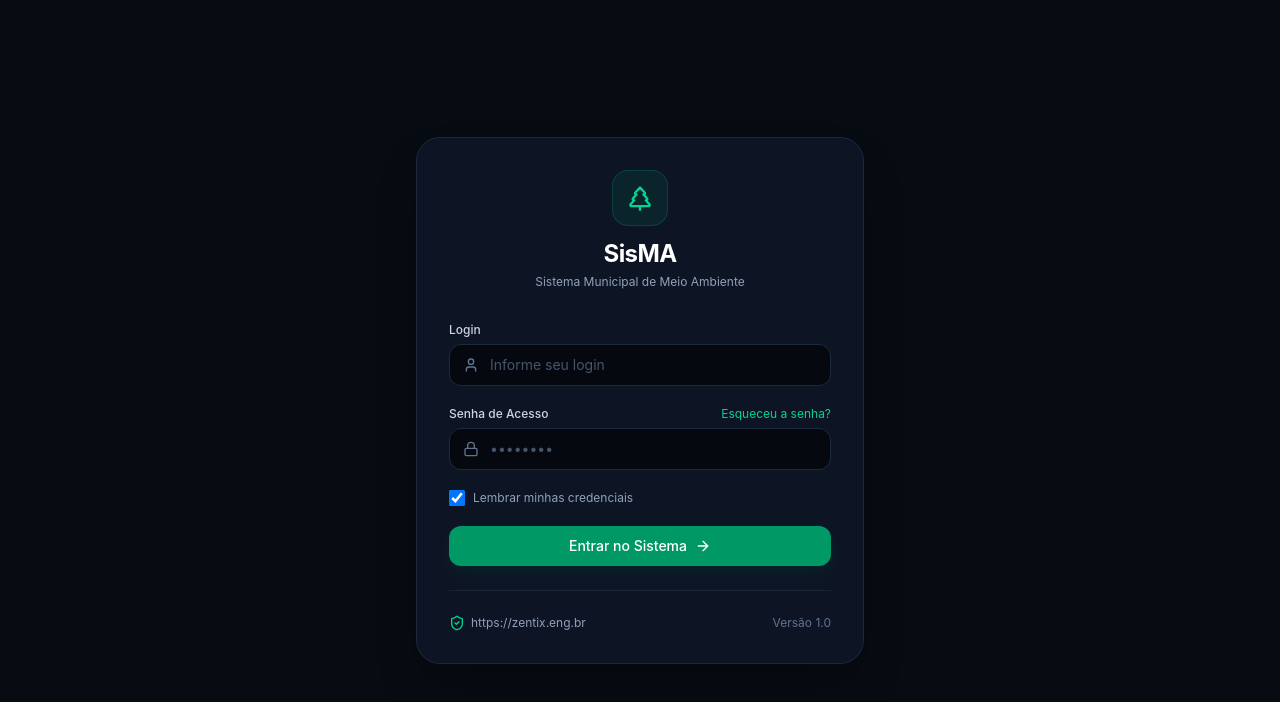
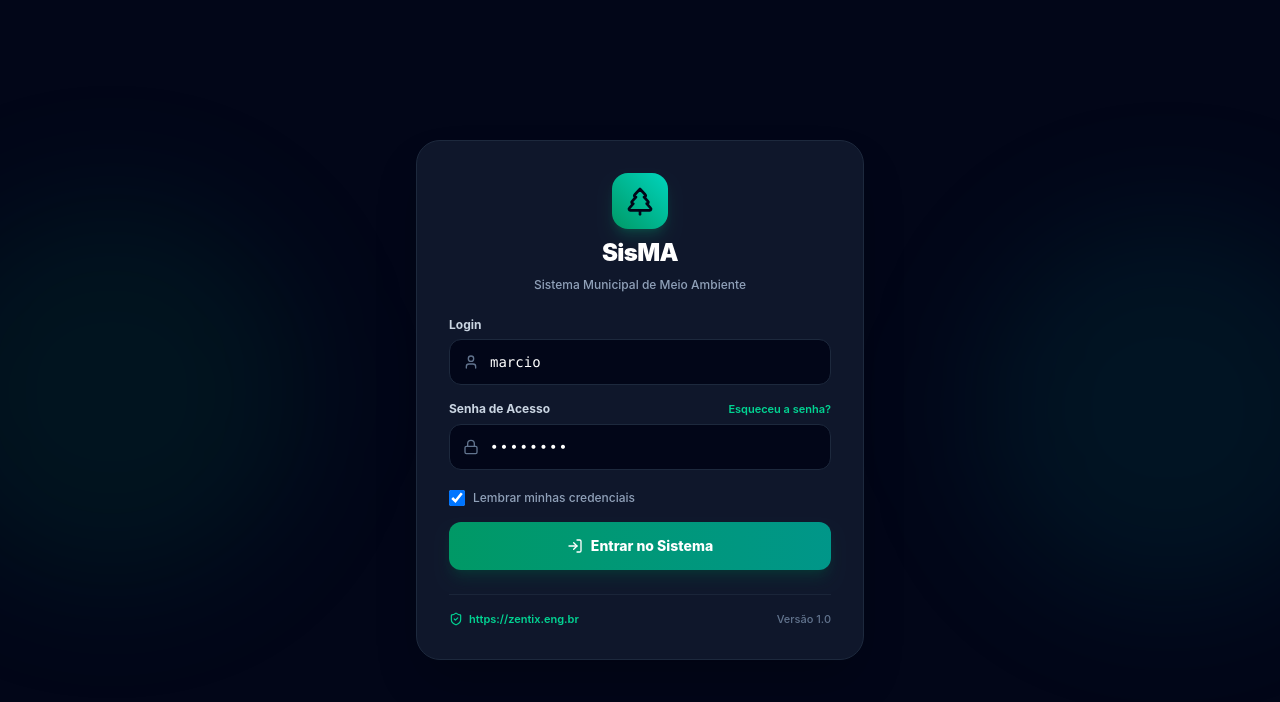
Before and after one commit to marcio-dev-fullstack/SysMA, a React (Vite) app: page / in a window 1280 px wide. Shown: the top 702 px of the page. Built offline with nearby package versions, Linux system fonts and the light colour scheme.

Commit message:
style: v28 atualiza textos da tela de login, link zentix.eng.br e versao 1.0

```diff
--- a/src/pages/Login.tsx
+++ b/src/pages/Login.tsx
@@ -1,130 +1,310 @@
 import React, { useState } from 'react';
-import { ShieldCheck, Lock, User, ArrowRight, TreePine } from 'lucide-react';
+import {
+  TreePine,
+  Lock,
+  User,
+  LogIn,
+  ShieldCheck,
+  AlertTriangle
+} from 'lucide-react';
+import { Usuario } from '../types';
 
 interface LoginProps {
-  onLoginSuccess?: (perfil: string) => void;
+  onLogin: (usuario: Usuario) => void;
+  diasLicenca: number;
+  setDiasLicenca?: (dias: number) => void;
+  chaveLicenca?: string;
+  setChaveLicenca?: (chave: string) => void;
 }
 
-export const Login: React.FC<LoginProps> = ({ onLoginSuccess }) => {
-  const [usuario, setUsuario] = useState('');
-  const [senha, setSenha] = useState('');
+export const LISTA_USUARIOS: Usuario[] = [
+  {
+    id: 'usr-adm-01',
+    nome: 'marcio',
+    email: 'cda.marcio@gmail.com',
+    cpf: 'marcio',
+    perfil: 'adm',
+    cargo: 'Administrador',
+    orgao: 'SEMMA',
+    avatar: 'M',
+    telefone_whatsapp: '+55 65 9231-2739',
+  },
+  {
+    id: 'usr-ana-01',
+    nome: 'ailton.bartolomeu',
+    email: 'cda.marcio@gmail.com',
+    cpf: 'ailton.bartolomeu',
+    perfil: 'analista',
+    cargo: 'Analista Ambiental Sênior',
+    orgao: 'Coordenadoria de Licenciamento',
+    avatar: 'A',
+    telefone_whatsapp: '+55 94 9113-9883',
+  },
+  {
+    id: 'usr-ana-02',
+    nome: 'fernanda.baccaro',
+    email: 'cda.marcio@gmail.com',
+    cpf: 'fernanda.baccaro',
+    perfil: 'analista',
+    cargo: 'Analista Ambiental Sênior',
+    orgao: 'Coordenadoria de Licenciamento',
+    avatar: 'F',
+    telefone_whatsapp: '+55 94 9305-1234',
+  },
+  {
+    id: 'usr-ana-03',
+    nome: 'flavio.watanabe',
+    email: 'cda.marcio@gmail.com',
+    cpf: 'flavio.watanabe',
+    perfil: 'analista',
+    cargo: 'Analista Ambiental Sênior',
+    orgao: 'Coordenadoria de Licenciamento',
+    avatar: 'F',
+    telefone_whatsapp: '+55 94 9182-8854',
+  },
+  {
+    id: 'usr-fisc-01',
+    nome: 'policia',
+    email: 'cda.marcio@gmail.com',
+    cpf: 'policia',
+    perfil: 'fiscal',
+    cargo: 'Fiscal Ambiental',
+    orgao: 'Divisão de Fiscalização',
+    avatar: 'P',
+    telefone_whatsapp: '+55 65 98888-1234',
+  },
+  {
+    id: 'usr-emp-01',
+    nome: 'zentix',
+    email: 'cda.marcio@gmail.com',
+    cpf: '12.345.678/0001-90',
+    perfil: 'empresario',
+    cargo: 'Requerente / Empresário',
+    orgao: 'zentix',
+    avatar: 'Z',
+    telefone_whatsapp: '+55 65 97777-5555',
+  },
+];
+
+export const Login: React.FC<LoginProps> = ({
+  onLogin,
+  diasLicenca
+}) => {
+  const [loginInput, setLoginInput] = useState('marcio');
+  const [senha, setSenha] = useState('12345678');
   const [lembrar, setLembrar] = useState(true);
-  const [carregando, setCarregando] = useState(false);
+  const [modalBloqueado, setModalBloqueado] = useState(false);
+  const [erroForm, setErroForm] = useState('');
 
-  const handleSubmit = (e: React.FormEvent) => {
+  const handleLoginInputChange = (e: React.ChangeEvent<HTMLInputElement>) => {
+    setLoginInput(e.target.value);
+    setErroForm('');
+  };
+
+  const handleSenhaChange = (e: React.ChangeEvent<HTMLInputElement>) => {
+    let value = e.target.value.replace(/[^a-zA-Z0-9]/g, '');
+    if (value.length > 8) value = value.slice(0, 8);
+    setSenha(value);
+    setErroForm('');
+  };
+
+  const handleEntrar = (e: React.FormEvent) => {
     e.preventDefault();
-    setCarregando(true);
 
-    setTimeout(() => {
-      setCarregando(false);
-      if (onLoginSuccess) {
-        onLoginSuccess('adm');
+    if (!loginInput.trim()) {
+      setErroForm('Por favor, informe o login.');
+      return;
     }
-    }, 800);
+
+    if (!senha) {
+      setErroForm('Por favor, informe a senha de acesso.');
+      return;
+    }
+
+    if (senha.length < 8) {
+      setErroForm('A senha deve conter exatamente 8 dígitos alfanuméricos.');
+      return;
+    }
+
+    // Busca usuário cadastrado por CPF/CNPJ ou Nome/Login
+    const termoLower = loginInput.trim().toLowerCase();
+    const cleanDigits = loginInput.replace(/\D/g, '');
+
+    let usuarioEncontrado = LISTA_USUARIOS.find((u) => {
+      const uCpfDigits = (u.cpf || '').replace(/\D/g, '');
+      const uNomeLower = u.nome.toLowerCase();
+      const uCpfLower = (u.cpf || '').toLowerCase();
+      return (
+        (cleanDigits && cleanDigits.length >= 8 && uCpfDigits.length >= 8 && uCpfDigits.includes(cleanDigits)) ||
+        uNomeLower === termoLower ||
+        uCpfLower === termoLower
+      );
+    });
+
+    if (!usuarioEncontrado) {
+      if (termoLower.includes('marcio') || termoLower.includes('márcio')) {
+        usuarioEncontrado = LISTA_USUARIOS.find((u) => u.perfil === 'adm' || u.nome.toLowerCase().includes('marcio'));
+      } else if (termoLower.includes('zentix')) {
+        usuarioEncontrado = LISTA_USUARIOS.find((u) => u.perfil === 'empresario' || u.nome.toLowerCase().includes('zentix'));
+      } else if (termoLower.includes('ailton')) {
+        usuarioEncontrado = LISTA_USUARIOS.find((u) => u.nome.includes('ailton'));
+      } else if (termoLower.includes('fernanda')) {
+        usuarioEncontrado = LISTA_USUARIOS.find((u) => u.nome.includes('fernanda'));
+      } else if (termoLower.includes('flavio') || termoLower.includes('flávio')) {
+        usuarioEncontrado = LISTA_USUARIOS.find((u) => u.nome.includes('flavio'));
+      } else if (termoLower.includes('policia') || termoLower.includes('polícia')) {
+        usuarioEncontrado = LISTA_USUARIOS.find((u) => u.perfil === 'fiscal');
+      } else if (termoLower.includes('empresa') || termoLower.includes('12.345')) {
+        usuarioEncontrado = LISTA_USUARIOS.find((u) => u.perfil === 'empresario');
+      } else {
+        usuarioEncontrado = LISTA_USUARIOS[0];
+      }
+    }
+
+    if (!usuarioEncontrado) {
+      usuarioEncontrado = LISTA_USUARIOS[0];
+    }
+
+    // Regra de Bloqueio no Dia 0 para não-ADM
+    if (diasLicenca <= 0 && usuarioEncontrado.perfil !== 'adm') {
+      setModalBloqueado(true);
+      return;
+    }
+
+    onLogin(usuarioEncontrado);
   };
 
   return (
-    <div className="min-h-screen bg-[#070b12] flex items-center justify-center p-4 font-sans text-slate-100">
-      <div className="w-full max-w-md bg-[#0d1424] border border-slate-800 rounded-3xl p-8 shadow-2xl relative overflow-hidden">
-        {/* Logo e Título */}
-        <div className="text-center mb-8">
-          <div className="inline-flex items-center justify-center w-14 h-14 bg-emerald-500/10 border border-emerald-500/20 text-emerald-400 rounded-2xl mb-3 shadow-inner">
-            <TreePine className="w-7 h-7" />
+    <div className="min-h-screen bg-slate-950 flex flex-col justify-center items-center p-4 relative overflow-hidden font-sans">
+      {/* Elementos de fundo com efeito blur */}
+      <div className="absolute top-1/4 -left-20 w-96 h-96 bg-emerald-600/10 rounded-full blur-3xl pointer-events-none"></div>
+      <div className="absolute bottom-1/4 -right-20 w-96 h-96 bg-teal-600/10 rounded-full blur-3xl pointer-events-none"></div>
+
+      {/* Card Principal de Login */}
+      <div className="w-full max-w-md bg-slate-900 border border-slate-800 rounded-3xl p-8 shadow-2xl relative z-10 space-y-6">
+
+        {/* Cabeçalho da Marca */}
+        <div className="text-center space-y-2">
+          <div className="inline-flex items-center justify-center w-14 h-14 rounded-2xl bg-gradient-to-tr from-emerald-600 to-teal-400 text-slate-950 font-black shadow-lg shadow-emerald-500/20 mb-2">
+            <TreePine className="w-8 h-8" />
           </div>
-          <h1 className="text-2xl font-bold tracking-tight text-white">SisMA</h1>
-          <p className="text-xs text-slate-400 mt-1">Sistema Municipal de Meio Ambiente</p>
+          <h1 className="text-2xl font-black text-white tracking-tight">SisMA</h1>
+          <p className="text-xs text-slate-400 font-medium">
+            Sistema Municipal de Meio Ambiente
+          </p>
         </div>
 
-        {/* Formulário de Login */}
-        <form onSubmit={handleSubmit} className="space-y-5">
+        {/* Formulário de Login (CPF e Senha) */}
+        <form onSubmit={handleEntrar} className="space-y-4">
+
+          {erroForm && (
+            <div className="p-3 bg-rose-500/10 border border-rose-500/30 rounded-xl text-rose-400 text-xs font-semibold flex items-center gap-2">
+              <AlertTriangle className="w-4 h-4 shrink-0" />
+              <span>{erroForm}</span>
+            </div>
+          )}
+
           {/* Campo Login */}
-          <div>
-            <label className="block text-xs font-medium text-slate-300 mb-1.5">
+          <div className="space-y-1.5">
+            <label className="block text-xs font-bold text-slate-300">
               Login
             </label>
             <div className="relative">
-              <User className="w-4 h-4 text-slate-500 absolute left-3.5 top-1/2 -translate-y-1/2" />
+              <div className="absolute inset-y-0 left-0 pl-3.5 flex items-center pointer-events-none text-slate-500">
+                <User className="w-4 h-4" />
+              </div>
               <input
                 type="text"
+                value={loginInput}
+                onChange={handleLoginInputChange}
+                placeholder="marcio, zentix, policia ou ailton.bartolomeu"
+                className="w-full pl-10 pr-4 py-3 bg-slate-950 border border-slate-800 focus:border-emerald-500 rounded-xl text-sm font-medium text-white placeholder-slate-600 focus:outline-none transition-all font-mono"
                 required
-                value={usuario}
-                onChange={(e) => setUsuario(e.target.value)}
-                placeholder="Informe seu login"
-                className="w-full bg-[#05080f] border border-slate-800 rounded-xl pl-10 pr-4 py-2.5 text-sm text-slate-100 placeholder-slate-600 focus:outline-none focus:border-emerald-500 focus:ring-1 focus:ring-emerald-500 transition-all"
               />
             </div>
           </div>
 
           {/* Campo Senha */}
-          <div>
-            <div className="flex items-center justify-between mb-1.5">
-              <label className="block text-xs font-medium text-slate-300">
+          <div className="space-y-1.5">
+            <div className="flex items-center justify-between">
+              <label className="block text-xs font-bold text-slate-300">
                 Senha de Acesso
               </label>
-              <a href="#esqueceu" className="text-xs text-emerald-400 hover:underline">
+              <a href="#esqueci" onClick={(e) => { e.preventDefault(); alert('Contate o Administrador marcio (+55 65 9231-2739) para redefinir sua senha.'); }} className="text-[11px] font-semibold text-emerald-400 hover:text-emerald-300 transition-colors">
                 Esqueceu a senha?
               </a>
             </div>
             <div className="relative">
-              <Lock className="w-4 h-4 text-slate-500 absolute left-3.5 top-1/2 -translate-y-1/2" />
+              <div className="absolute inset-y-0 left-0 pl-3.5 flex items-center pointer-events-none text-slate-500">
+                <Lock className="w-4 h-4" />
+              </div>
               <input
                 type="password"
+                value={senha}
+                onChange={handleSenhaChange}
+                placeholder="••••••••"
+                maxLength={8}
+                className="w-full pl-10 pr-4 py-3 bg-slate-950 border border-slate-800 focus:border-emerald-500 rounded-xl text-sm font-medium text-white placeholder-slate-600 focus:outline-none transition-all font-mono tracking-widest"
                 required
-                value={senha}
-                onChange={(e) => setSenha(e.target.value)}
-                placeholder="••••••••"
-                className="w-full bg-[#05080f] border border-slate-800 rounded-xl pl-10 pr-4 py-2.5 text-sm text-slate-100 placeholder-slate-600 focus:outline-none focus:border-emerald-500 focus:ring-1 focus:ring-emerald-500 transition-all"
               />
             </div>
           </div>
 
-          {/* Opção Lembrar */}
-          <div className="flex items-center gap-2">
+          {/* Lembrar Acesso */}
+          <div className="flex items-center justify-between pt-1">
+            <label className="flex items-center gap-2 cursor-pointer text-xs font-medium text-slate-400">
               <input
                 type="checkbox"
-              id="lembrar"
                 checked={lembrar}
                 onChange={(e) => setLembrar(e.target.checked)}
-              className="w-4 h-4 rounded border-slate-800 bg-[#05080f] text-emerald-500 focus:ring-emerald-500 focus:ring-offset-0"
+                className="w-4 h-4 rounded bg-slate-950 border-slate-800 text-emerald-600 focus:ring-emerald-500 focus:ring-offset-slate-900"
               />
-            <label htmlFor="lembrar" className="text-xs text-slate-400 select-none cursor-pointer">
-              Lembrar minhas credenciais
+              <span>Lembrar minhas credenciais</span>
             </label>
           </div>
 
-          {/* Botão Entrar */}
+          {/* Botão de Submit */}
           <button
             type="submit"
-            disabled={carregando}
-            className="w-full bg-emerald-600 hover:bg-emerald-500 active:bg-emerald-700 text-white font-medium py-2.5 rounded-xl transition-all shadow-lg shadow-emerald-950/40 flex items-center justify-center gap-2 text-sm disabled:opacity-50"
+            className="w-full py-3.5 px-4 bg-gradient-to-r from-emerald-600 to-teal-600 hover:from-emerald-500 hover:to-teal-500 text-white font-extrabold text-sm rounded-xl shadow-lg shadow-emerald-900/40 flex items-center justify-center gap-2 transition-all cursor-pointer"
           >
-            {carregando ? (
-              <span>Acessando...</span>
-            ) : (
-              <>
+            <LogIn className="w-4 h-4" />
             <span>Entrar no Sistema</span>
-                <ArrowRight className="w-4 h-4" />
-              </>
-            )}
           </button>
         </form>
 
         {/* Rodapé do Card */}
-        <div className="flex items-center justify-between text-xs text-slate-400 pt-6 mt-6 border-t border-slate-800/80">
-          <a
-            href="https://zentix.eng.br"
-            target="_blank"
-            rel="noopener noreferrer"
-            className="hover:text-emerald-400 transition-colors flex items-center gap-1.5"
-          >
-            <ShieldCheck className="w-4 h-4 text-emerald-400" />
-            <span>https://zentix.eng.br</span>
-          </a>
-          <span className="text-slate-500">Versão 1.0</span>
+        <div className="pt-4 border-t border-slate-800/80 flex items-center justify-between text-[11px] text-slate-500 font-medium">
+          <div className="flex items-center gap-1.5 text-emerald-400">
+            <ShieldCheck className="w-3.5 h-3.5" />
+            <a href="https://zentix.eng.br" target="_blank" rel="noopener noreferrer" className="hover:underline text-emerald-400 font-semibold">https://zentix.eng.br</a>
+          </div>
+          <span>Versão 1.0</span>
         </div>
       </div>
+
+      {/* Modal de Alerta de Licença Expirada (Bloqueio Dia 0) */}
+      {modalBloqueado && (
+        <div className="fixed inset-0 bg-slate-950/80 backdrop-blur-md z-50 flex items-center justify-center p-4">
+          <div className="bg-slate-900 border border-rose-500/30 rounded-3xl max-w-md w-full p-6 shadow-2xl space-y-4">
+            <div className="w-12 h-12 bg-rose-500/10 text-rose-500 rounded-2xl flex items-center justify-center mx-auto">
+              <AlertTriangle className="w-6 h-6" />
+            </div>
+            <div className="text-center space-y-1">
+              <h3 className="text-lg font-bold text-white">Licença do Sistema Expirada</h3>
+              <p className="text-xs text-slate-400">
+                O prazo de validade do SisMA expirou. Entre em contato com o Administrador marcio (+55 65 9231-2739) para renovação.
+              </p>
+            </div>
+            <button
+              onClick={() => setModalBloqueado(false)}
+              className="w-full py-2.5 bg-rose-600 hover:bg-rose-500 text-white font-bold text-xs rounded-xl transition-all cursor-pointer"
+            >
+              Fechar
+            </button>
+          </div>
+        </div>
+      )}
     </div>
   );
 };
-
-export default Login;
```
Lines whose indentation alone changed are shown as unchanged.
